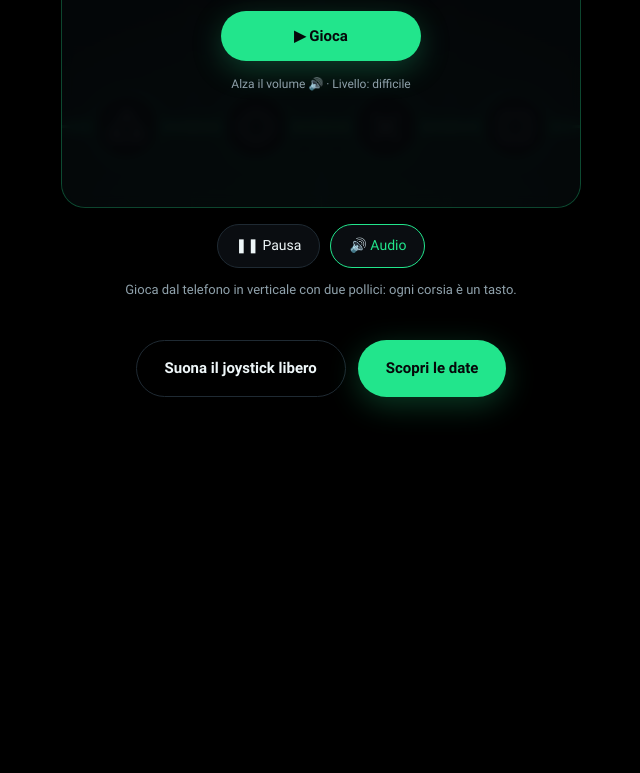
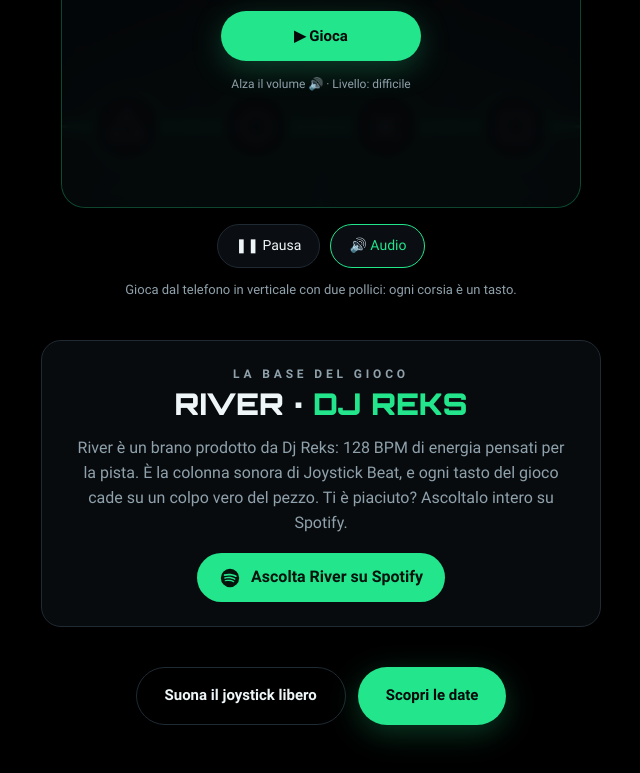
Before and after one commit to reksgiamma-dot/Gian-marco, a plain HTML site: page gioca.html in a window 1280 px wide. Shown: the part 631-1404 px from the top of the page, without its empty margins (319-959 px from the left). Before the commit the page ends 1076 px from the top, so only its background shows below. Drawn offline with Linux system fonts and the light colour scheme; no server answers; files whose address does not match are found by name.

Commit message:
Gioco: descrizione del brano River con link a Spotify
Co-Authored-By: Claude Opus 5.5 <noreply@anthropic.com>
Claude-Session: https://claude.ai/code/session_013o34BP2B7ibsYdozJqB3px

```diff
--- a/gioca.html
+++ b/gioca.html
@@ -95,6 +95,13 @@
     .chip.is-on { border-color: var(--accent); color: var(--accent); }
     .game__tip { margin-top: 12px; font-size: 13px; color: var(--muted); max-width: 520px; }
     .game__more { margin-top: 40px; display: flex; flex-wrap: wrap; gap: 12px; justify-content: center; }
+    .brano { margin-top: 40px; width: min(560px, 100%); padding: 24px clamp(18px, 4vw, 28px); border-radius: 20px; border: 1px solid var(--line); background: rgba(12, 16, 20, .7); }
+    .brano .eyebrow { margin-bottom: 8px; }
+    .brano__title { font-family: var(--display); font-weight: 900; text-transform: uppercase; font-size: clamp(22px, 5vw, 30px); line-height: 1.1; margin-bottom: 12px; }
+    .brano p { color: var(--muted); margin-bottom: 18px; }
+    .brano__btn { display: inline-flex; align-items: center; gap: 10px; padding: 12px 22px; border-radius: 999px; background: var(--accent); color: #04140C; font-weight: 700; }
+    .brano__btn svg { width: 22px; height: 22px; }
+    @media (max-width: 600px) { .brano { width: calc(100% - 2 * var(--gutter)); } }
     @media (max-width: 600px) {
       .game { padding: 80px 0 32px; }
       .game__head { padding: 0 var(--gutter); }
@@ -182,6 +189,16 @@
     <button class="chip is-on" type="button" id="snd-btn">🔊 Audio</button>
   </div>
   <p class="game__tip" id="tip">Gioca dal telefono in verticale con due pollici: ogni corsia è un tasto.</p>
+
+  <section class="brano" aria-labelledby="brano-titolo">
+    <p class="eyebrow">La base del gioco</p>
+    <h2 class="brano__title" id="brano-titolo">River · <span class="accent">Dj Reks</span></h2>
+    <p>River è un brano prodotto da Dj Reks: 128 BPM di energia pensati per la pista. È la colonna sonora di Joystick Beat, e ogni tasto del gioco cade su un colpo vero del pezzo. Ti è piaciuto? Ascoltalo intero su Spotify.</p>
+    <a class="brano__btn" href="https://open.spotify.com/track/3VJkoveqfmQ3LaaGPUBw5G" target="_blank" rel="noopener">
+      <svg viewBox="0 0 24 24" aria-hidden="true"><path fill="currentColor" d="M12 2a10 10 0 1 0 0 20 10 10 0 0 0 0-20Zm4.6 14.4a.62.62 0 0 1-.86.2c-2.35-1.44-5.3-1.76-8.79-.96a.62.62 0 1 1-.28-1.22c3.81-.87 7.08-.5 9.72 1.12.3.18.39.57.2.86Zm1.22-2.72a.78.78 0 0 1-1.07.26c-2.69-1.65-6.78-2.13-9.96-1.17a.78.78 0 1 1-.45-1.49c3.63-1.1 8.15-.57 11.23 1.33.37.23.49.71.25 1.07Zm.1-2.83C14.7 8.94 9.37 8.76 6.3 9.7a.94.94 0 1 1-.55-1.8c3.53-1.07 9.4-.86 13.1 1.33a.94.94 0 0 1-.96 1.62Z"/></svg>
+      Ascolta River su Spotify
+    </a>
+  </section>
 
   <div class="game__more">
     <a class="btn btn--ghost" href="/suona">Suona il joystick libero</a>
```
